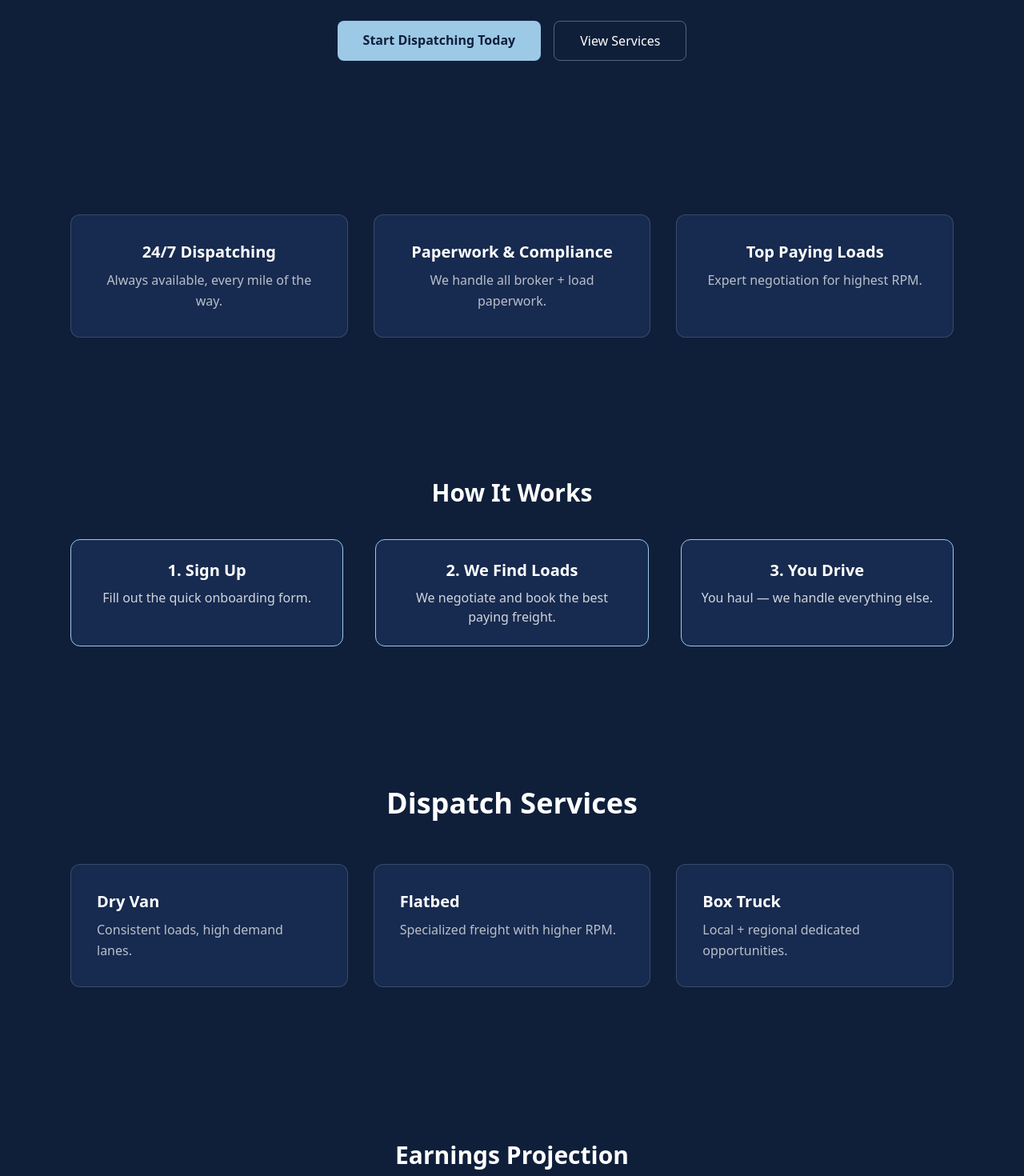
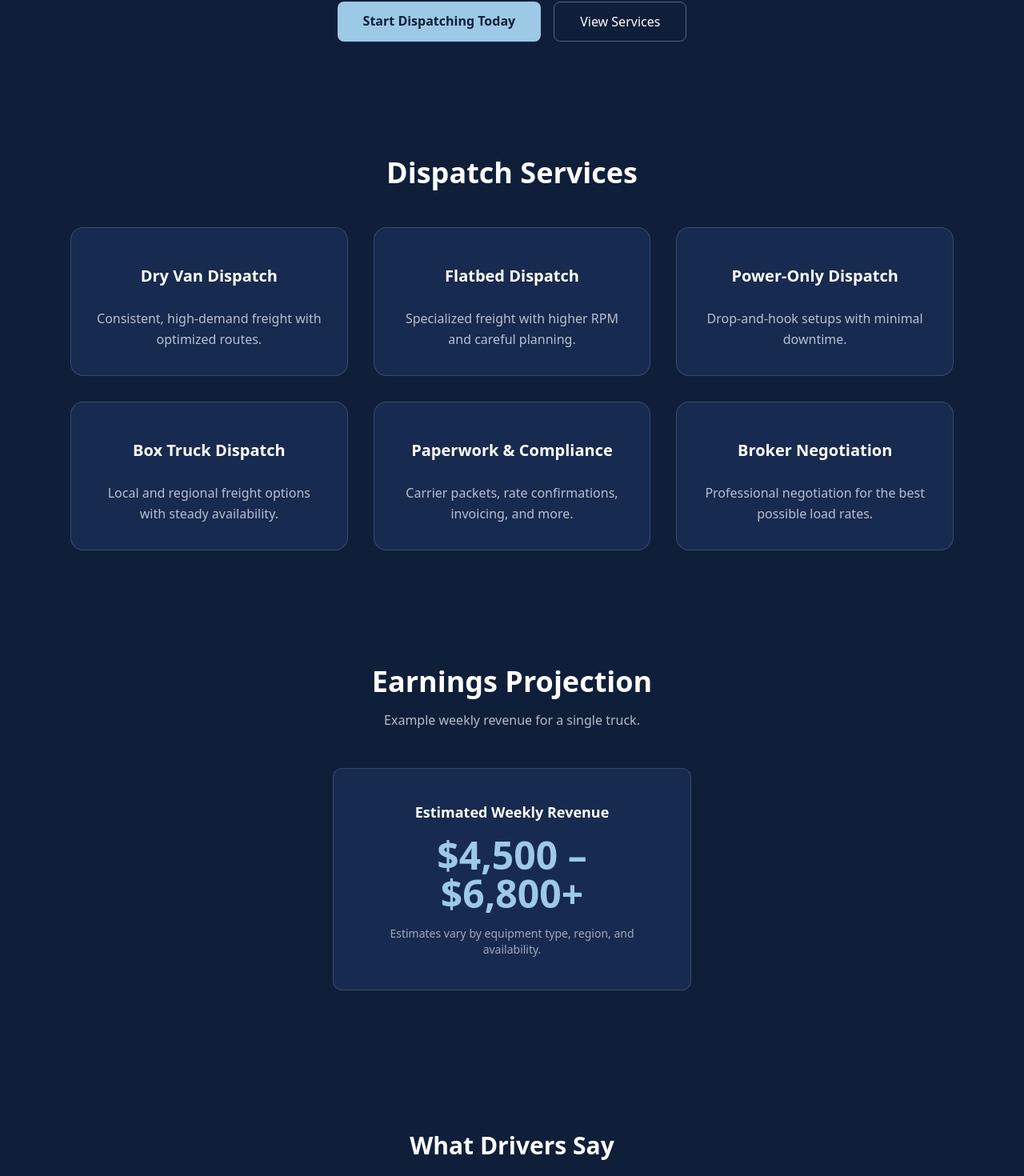
Before and after one commit to alexbritop24/easy-d-logistics, a React (Vite) app: page / in a window 1280 px wide. Shown: the part 469-1939 px from the top of the page at 80% size. Built offline with nearby package versions, Linux system fonts and the light colour scheme.

Commit message:
Unify services cards, fix spacing, clean home layout

```diff
--- a/src/components/EarningsProjection.jsx
+++ b/src/components/EarningsProjection.jsx
@@ -1,19 +1,18 @@
 export default function EarningsProjection() {
   return (
-    <section className="py-24 bg-[var(--color-primary)] text-white">
+    <section className="bg-[var(--color-primary)] text-white py-12 md:py-20">
       <div className="max-w-5xl mx-auto text-center px-6">
-
-        <h2 className="text-3xl font-bold mb-4">
+        <h2 className="text-3xl md:text-4xl font-bold mb-3 md:mb-4">
           Earnings Projection
         </h2>
 
-        <p className="text-white/70 mb-12">
+        <p className="text-white/70 mb-6 md:mb-12">
           Example weekly revenue for a single truck.
         </p>
 
         <div
           className="
-            p-10
+            p-6 md:p-10
             bg-[var(--color-primary-softer)]
             rounded-xl
             border
@@ -24,7 +23,7 @@ export default function EarningsProjection() {
             hover:border-[var(--color-accent)]
           "
         >
-          <h3 className="text-lg font-semibold mb-4">
+          <h3 className="text-lg font-semibold mb-3 md:mb-4">
             Estimated Weekly Revenue
           </h3>
 
@@ -32,11 +31,10 @@ export default function EarningsProjection() {
             $4,500 – $6,800+
           </p>
 
-          <p className="text-white/60 mt-4 text-sm">
+          <p className="text-white/60 mt-3 md:mt-4 text-sm">
             Estimates vary by equipment type, region, and availability.
           </p>
         </div>
-
       </div>
     </section>
   );
--- a/src/components/Hero.jsx
+++ b/src/components/Hero.jsx
@@ -1,6 +1,6 @@
 export default function Hero() {
   return (
-    <section className="pt-36 pb-24 bg-[var(--color-primary)] text-white">
+    <section className="bg-[var(--color-primary)] text-white pt-28 pb-16 md:pt-32 md:pb-20">
       <div className="max-w-6xl mx-auto text-center px-6">
 
         {/* Headline */}
@@ -18,40 +18,20 @@ export default function Hero() {
         </p>
 
         {/* CTAs */}
-        <div className="mt-12 flex flex-col sm:flex-row justify-center gap-4">
-
-          {/* Primary CTA */}
+        <div className="mt-10 flex flex-col sm:flex-row justify-center gap-4">
           <a
             href="/get-started"
-            className="
-              px-8 py-3
-              bg-[var(--color-accent)]
-              text-[var(--color-primary)]
-              font-semibold
-              rounded-lg
-              transition
-              hover:opacity-90
-            "
+            className="px-8 py-3 bg-[var(--color-accent)] text-[var(--color-primary)] font-semibold rounded-lg hover:opacity-90 transition"
           >
             Start Dispatching Today
           </a>
 
-          {/* Secondary CTA */}
           <a
             href="/services"
-            className="
-              px-8 py-3
-              border border-white/30
-              rounded-lg
-              text-white
-              transition
-              hover:border-[var(--color-accent)]
-              hover:text-[var(--color-accent)]
-            "
+            className="px-8 py-3 border border-white/30 rounded-lg text-white hover:border-[var(--color-accent)] hover:text-[var(--color-accent)] transition"
           >
             View Services
           </a>
-
         </div>
 
       </div>
--- a/src/components/ServicesOverview.jsx
+++ b/src/components/ServicesOverview.jsx
@@ -1,75 +1,67 @@
 export default function ServicesOverview() {
+  const cards = [
+    {
+      title: "Dry Van Dispatch",
+      desc: "Consistent, high-demand freight with optimized routes.",
+    },
+    {
+      title: "Flatbed Dispatch",
+      desc: "Specialized freight with higher RPM and careful planning.",
+    },
+    {
+      title: "Power-Only Dispatch",
+      desc: "Drop-and-hook setups with minimal downtime.",
+    },
+    {
+      title: "Box Truck Dispatch",
+      desc: "Local and regional freight options with steady availability.",
+    },
+    {
+      title: "Paperwork & Compliance",
+      desc: "Carrier packets, rate confirmations, invoicing, and more.",
+    },
+    {
+      title: "Broker Negotiation",
+      desc: "Professional negotiation for the best possible load rates.",
+    },
+  ];
+
   return (
-    <section className="py-24 bg-[var(--color-primary)] text-white">
+    <section className="bg-[var(--color-primary)] text-white py-10 md:py-16">
       <div className="max-w-6xl mx-auto px-6">
-
-        {/* Section Header */}
-        <h2 className="text-3xl md:text-4xl font-bold text-center mb-14">
+        <h2 className="text-3xl md:text-4xl font-bold text-center mb-8 md:mb-12">
           Dispatch Services
         </h2>
 
-        {/* Service Cards */}
-        <div className="grid grid-cols-1 md:grid-cols-3 gap-8">
-
+        {/* Equal-height cards + consistent rhythm */}
+        <div className="grid grid-cols-1 md:grid-cols-2 lg:grid-cols-3 gap-5 md:gap-8">
+          {cards.map((c) => (
             <div
+              key={c.title}
               className="
-              p-8
+                h-full
+                p-6 md:p-8
                 bg-[var(--color-primary-softer)]
-              rounded-xl
-              border
-              border-white/15
+                rounded-2xl
+                border border-white/15
                 transition
                 hover:border-[var(--color-accent)]
+                hover:shadow-[0_0_0_1px_var(--color-accent)]
               "
             >
-            <h3 className="text-xl font-semibold mb-2">
-              Dry Van
+              {/* Keep title block height consistent even when wrapping */}
+              <div className="min-h-[56px] flex items-center justify-center">
+                <h3 className="text-xl font-semibold text-center leading-snug">
+                  {c.title}
                 </h3>
-            <p className="text-white/70 leading-relaxed">
-              Consistent loads, high demand lanes.
+              </div>
+
+              <p className="mt-3 text-white/70 leading-relaxed text-center">
+                {c.desc}
               </p>
             </div>
-
-          <div
-            className="
-              p-8
-              bg-[var(--color-primary-softer)]
-              rounded-xl
-              border
-              border-white/15
-              transition
-              hover:border-[var(--color-accent)]
-            "
-          >
-            <h3 className="text-xl font-semibold mb-2">
-              Flatbed
-            </h3>
-            <p className="text-white/70 leading-relaxed">
-              Specialized freight with higher RPM.
-            </p>
+          ))}
         </div>
-
-          <div
-            className="
-              p-8
-              bg-[var(--color-primary-softer)]
-              rounded-xl
-              border
-              border-white/15
-              transition
-              hover:border-[var(--color-accent)]
-            "
-          >
-            <h3 className="text-xl font-semibold mb-2">
-              Box Truck
-            </h3>
-            <p className="text-white/70 leading-relaxed">
-              Local + regional dedicated opportunities.
-            </p>
-          </div>
-
-        </div>
-
       </div>
     </section>
   );
--- a/src/components/TrustBadges.jsx
+++ b/src/components/TrustBadges.jsx
@@ -1,70 +1,37 @@
+// src/components/TrustBadges.jsx
 export default function TrustBadges() {
   return (
-    <section className="py-24 bg-[var(--color-primary)] text-white">
+    <section className="bg-[var(--color-primary)] text-white py-12 md:py-20">
       <div className="max-w-6xl mx-auto px-6">
-
         {/* Trust Cards */}
-        <div className="grid grid-cols-1 md:grid-cols-3 gap-8 text-center">
-
-          <div
-            className="
-              p-8
-              bg-[var(--color-primary-softer)]
-              rounded-xl
-              border
-              border-white/15
-              transition
-              hover:border-[var(--color-accent)]
-            "
-          >
-            <h3 className="text-xl font-semibold mb-2">
+        <div className="grid grid-cols-1 md:grid-cols-3 gap-5 md:gap-8 text-center">
+          <div className="p-5 md:p-8 bg-[var(--color-primary-softer)] rounded-xl border border-white/15 transition hover:border-[var(--color-accent)]">
+            <h3 className="text-lg md:text-xl font-semibold mb-2 leading-tight">
               24/7 Dispatching
             </h3>
-            <p className="text-white/70 leading-relaxed">
+            <p className="text-white/70 leading-relaxed text-sm md:text-base">
               Always available, every mile of the way.
             </p>
           </div>
 
-          <div
-            className="
-              p-8
-              bg-[var(--color-primary-softer)]
-              rounded-xl
-              border
-              border-white/15
-              transition
-              hover:border-[var(--color-accent)]
-            "
-          >
-            <h3 className="text-xl font-semibold mb-2">
-              Paperwork & Compliance
+          <div className="p-5 md:p-8 bg-[var(--color-primary-softer)] rounded-xl border border-white/15 transition hover:border-[var(--color-accent)]">
+            <h3 className="text-lg md:text-xl font-semibold mb-2 leading-tight">
+              Paperwork &amp; Compliance
             </h3>
-            <p className="text-white/70 leading-relaxed">
+            <p className="text-white/70 leading-relaxed text-sm md:text-base">
               We handle all broker + load paperwork.
             </p>
           </div>
 
-          <div
-            className="
-              p-8
-              bg-[var(--color-primary-softer)]
-              rounded-xl
-              border
-              border-white/15
-              transition
-              hover:border-[var(--color-accent)]
-            "
-          >
-            <h3 className="text-xl font-semibold mb-2">
+          <div className="p-5 md:p-8 bg-[var(--color-primary-softer)] rounded-xl border border-white/15 transition hover:border-[var(--color-accent)]">
+            <h3 className="text-lg md:text-xl font-semibold mb-2 leading-tight">
               Top Paying Loads
             </h3>
-            <p className="text-white/70 leading-relaxed">
+            <p className="text-white/70 leading-relaxed text-sm md:text-base">
               Expert negotiation for highest RPM.
             </p>
           </div>
-
         </div>
-
       </div>
     </section>
   );
--- a/src/pages/Home.jsx
+++ b/src/pages/Home.jsx
@@ -1,21 +1,45 @@
-import Hero from "../components/Hero.jsx";
-import TrustBadges from "../components/TrustBadges.jsx";
-import HowItWorks from "../components/HowItWorks.jsx";
-import ServicesOverview from "../components/ServicesOverview.jsx";
-import EarningsProjection from "../components/EarningsProjection.jsx";
-import Testimonials from "../components/Testimonials.jsx";
-import CTABanner from "../components/CTABanner.jsx";
+// src/pages/Home.jsx
+import Hero from "../components/Hero";
+import ServicesOverview from "../components/ServicesOverview";
+import EarningsProjection from "../components/EarningsProjection";
+import Testimonials from "../components/Testimonials";
 
 export default function Home() {
   return (
     <>
+      {/* HERO */}
       <Hero />
-      <TrustBadges />
-      <HowItWorks />
+
+      {/* SERVICES (now includes the 6 cards) */}
       <ServicesOverview />
+
+      {/* EARNINGS */}
       <EarningsProjection />
+
+      {/* TESTIMONIALS */}
       <Testimonials />
-      <CTABanner />
+
+      {/* CTA BANNER */}
+      <section className="bg-[var(--color-primary)] text-white">
+        <div className="max-w-5xl mx-auto text-center px-6 py-12 md:py-16">
+          <h2 className="text-3xl md:text-4xl font-extrabold leading-tight">
+            Ready To Maximize Your Earnings?
+          </h2>
+
+          <p className="mt-4 text-base md:text-lg text-white/80 max-w-2xl mx-auto">
+            Join Easy D Logistics and get premium dispatching — without the stress.
+          </p>
+
+          <div className="mt-6">
+            <a
+              href="/contact"
+              className="inline-block bg-[var(--color-accent)] text-[var(--color-primary)] font-semibold px-6 py-3 rounded-md hover:opacity-90 transition"
+            >
+              Get Started Now
+            </a>
+          </div>
+        </div>
+      </section>
     </>
   );
 }
```
Also changed, not shown: src/components/CTABanner.jsx (+14 -10 lines), src/components/Footer.jsx (+17 -15 lines). Lines whose indentation alone changed are shown as unchanged.
